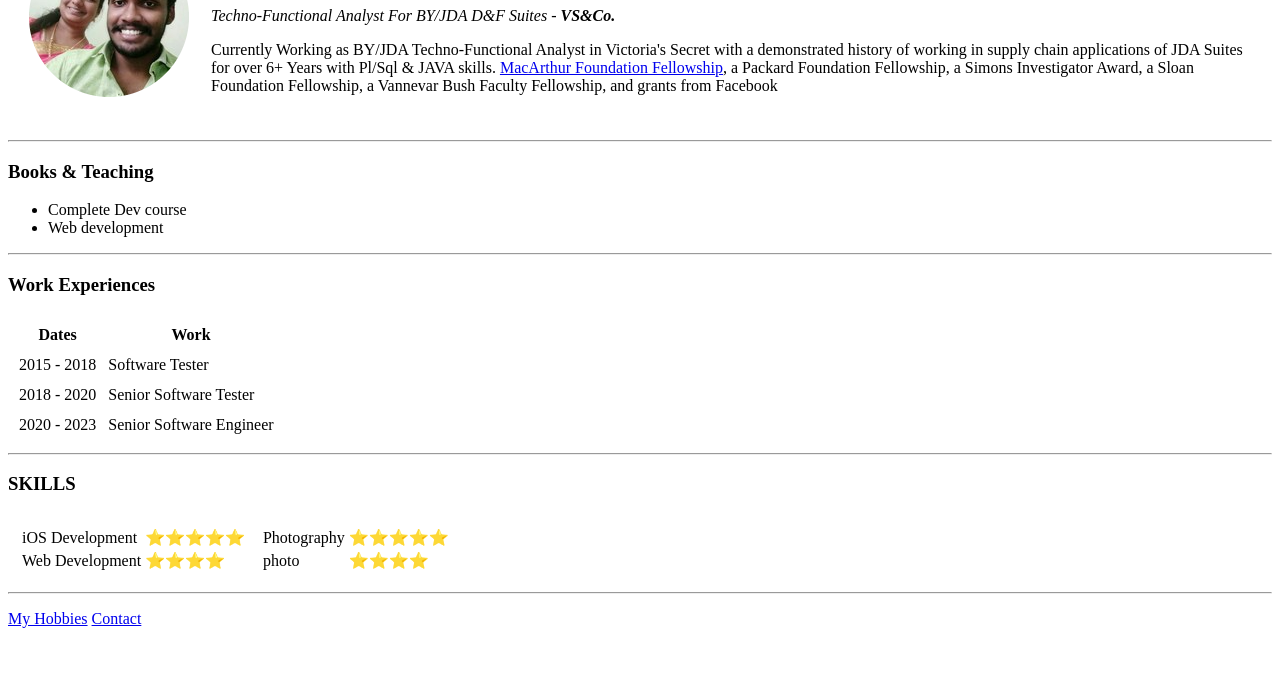
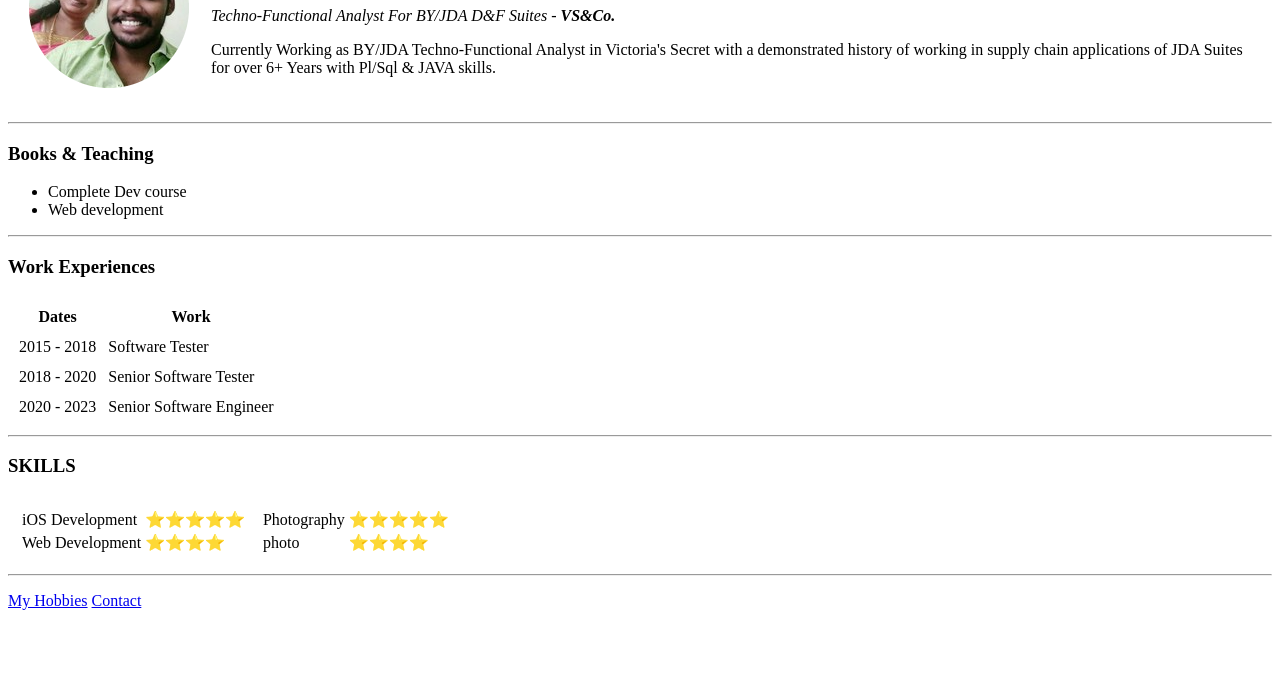
Before and after one commit to ContactAravindan/cv, a plain HTML site: page index.html in a window 1280 px wide. Shown: the part 102-800 px from the top of the page. Drawn offline with Linux system fonts and the light colour scheme.

Commit message:
updated about me section

```diff
--- a/index.html
+++ b/index.html
@@ -12,9 +12,8 @@
             <td>
                 <h1> Aravindan Arjunan </h1>
                 <p> <em>Techno-Functional Analyst For BY/JDA D&F Suites - <strong> VS&Co.</strong></em></p>
-                <p>Currently Working as BY/JDA Techno-Functional Analyst in Victoria's Secret with a demonstrated history of working in supply chain applications of JDA Suites for over 6+ Years with Pl/Sql & JAVA skills.
-                <a href="https://google.com/">MacArthur Foundation Fellowship</a>, <a>a Packard Foundation Fellowship</a>, a Simons Investigator Award, a Sloan Foundation Fellowship, a Vannevar Bush Faculty Fellowship, and grants from Facebook </p>
-            </td>
+                <p>Currently Working as BY/JDA Techno-Functional Analyst in Victoria's Secret with a demonstrated history of working in supply chain applications of JDA Suites for over 6+ Years with Pl/Sql & JAVA skills.</p>
+           </td>
         </tr>
     </table>
 
```
